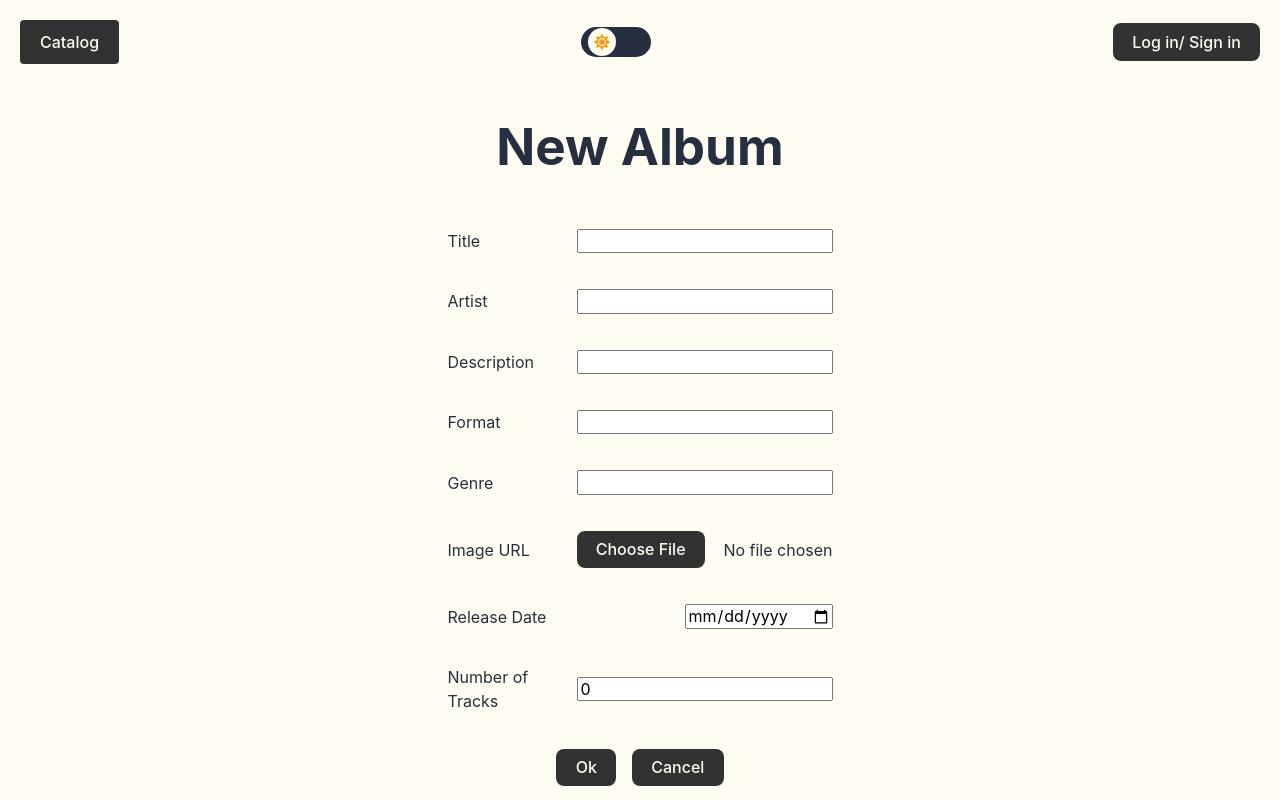
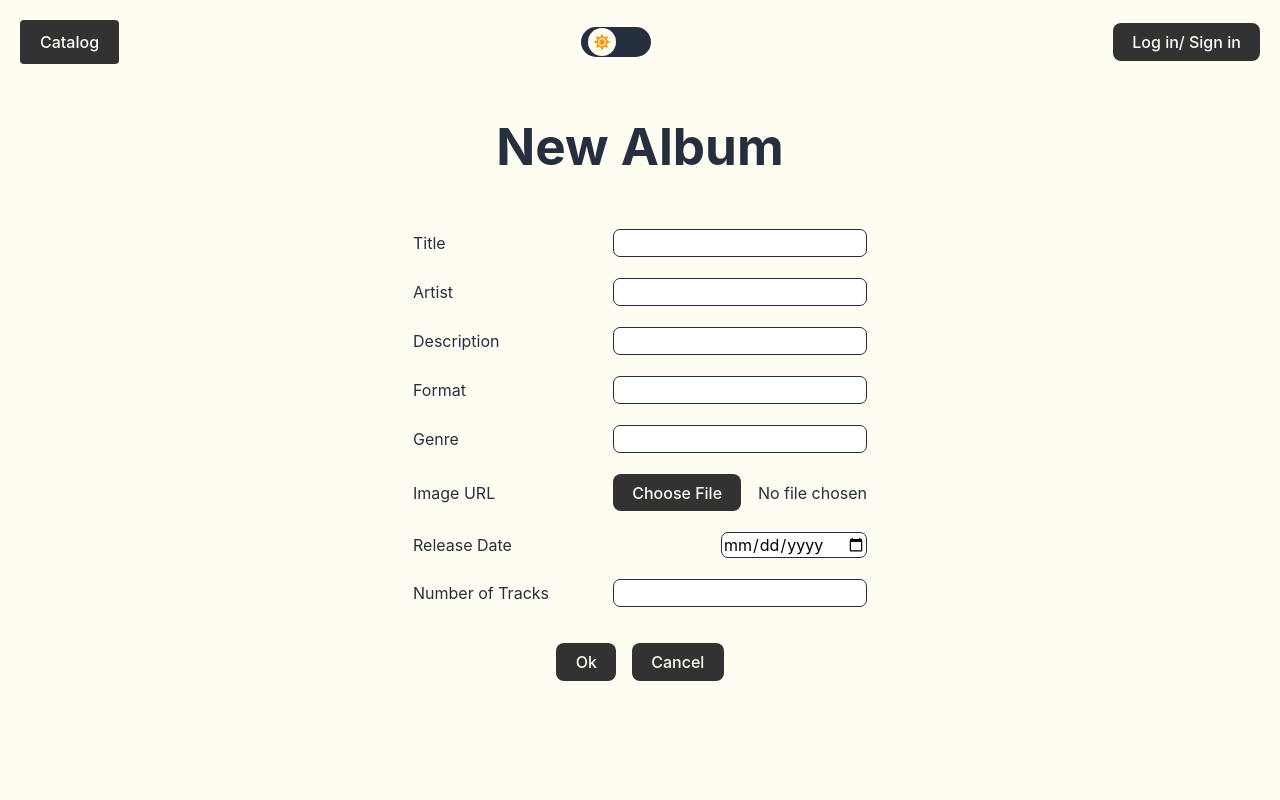
Before and after one commit to VeronikaTkach/audio_com, a React (Vite) app: page /album/new in a window 1280 px wide. Built offline with nearby package versions, Linux system fonts and the light colour scheme; no server answers.

Commit message:
tuned project

```diff
--- a/src/App.css
+++ b/src/App.css
@@ -24,6 +24,7 @@
   --button-background-color: #323233;
   --button-hover-background-color: rgba(25,25,26,.7);
   --button-text: #fffcf2;
+  --input-color: white;
 }
 
 .App.dark {
@@ -33,4 +34,5 @@
   --button-background-color: #fa6d3e;
   --button-hover-background-color: #e9764b;
   --button-text: #252f3f;
+  --input-color: #fffcf2;
 }
--- a/src/components/AlbumGrid/styles.module.scss
+++ b/src/components/AlbumGrid/styles.module.scss
@@ -2,8 +2,7 @@
   &__form {
     display: flex;
     flex-direction: column;
-    gap: 20px;
-    width: 385px;
+    gap: 5px;
     align-items: stretch;
   }
 }
@@ -13,11 +12,14 @@
     margin-bottom: 1rem;
     display: flex;
     align-items: center;
-    gap: 20px;
+    gap: 5vw;
     justify-content: space-between;
-  }
-  &input {
-    border-radius: 5px;
+    & input {
+      border-radius: 7px;
+      background-color: var(--input-color);
+      height: 1.5rem;
+      border: solid 1px var(--text-color);
+    }
   }
 }
 
@@ -26,7 +28,7 @@
     display: flex;
     align-items: center;
     justify-content: space-between;
-    width: 256px;
+    width: 254px;
   }
   &_label {
     cursor: pointer;
--- a/src/components/ui/SearchInput/styles.module.scss
+++ b/src/components/ui/SearchInput/styles.module.scss
@@ -1,7 +1,9 @@
 .catalog {
   &__search {
-    border-radius: 8px;
+    border-radius: 7px;
     height: 28px;
     padding-left: 10px;
+    border: solid 1px var(--text-color);
+    color: var(--input-color);
   }
 }
--- a/src/pages/AddNewAlbumPage/AddNewAlbumPage.jsx
+++ b/src/pages/AddNewAlbumPage/AddNewAlbumPage.jsx
@@ -16,7 +16,7 @@ export const AddNewAlbumPage = () => {
     genre: '',
     image: '',
     release_date: '',
-    value_of_tracks: 0
+    value_of_tracks: ''
   });
   const [error, setError] = useState(null);
   const [imageFile, setImageFile] = useState(null);
```
